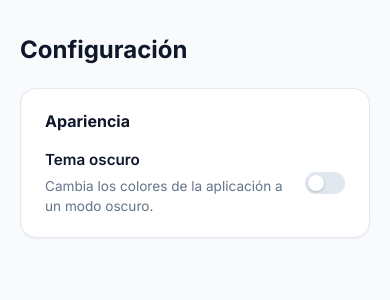
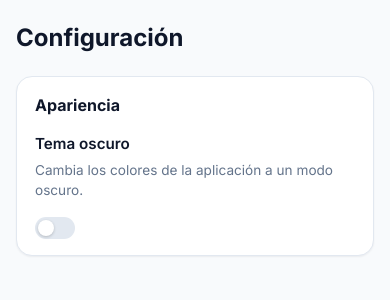
Before and after one commit to Sincro-arg/AH-front, an Angular app: page /configuracion in a window 390 px wide. Shown: the top 300 px of the page. Built offline with nearby package versions, Linux system fonts and the light colour scheme.

Commit message:
tarea 509: ajusta padding y wrap en mobile de Home y Configuracion
Agent: c2

```diff
--- a/src/app/components/configuracion/configuracion.css
+++ b/src/app/components/configuracion/configuracion.css
@@ -88,3 +88,17 @@
 .toggle input:checked + .toggle-track::after {
   transform: translateX(18px);
 }
+
+@media (max-width: 480px) {
+  .config {
+    padding: 20px 16px;
+  }
+
+  .config__card {
+    padding: 16px 18px;
+  }
+
+  .config__row {
+    flex-wrap: wrap;
+  }
+}
--- a/src/app/components/home/home.css
+++ b/src/app/components/home/home.css
@@ -37,3 +37,18 @@
   padding: 0.5rem 0;
   border-bottom: 1px solid var(--color-border);
 }
+
+@media (max-width: 480px) {
+  .home {
+    padding: 1.25rem 1rem;
+  }
+
+  .home__header {
+    flex-wrap: wrap;
+    gap: 0.5rem;
+  }
+
+  .home h1 {
+    font-size: 1.25rem;
+  }
+}
```
